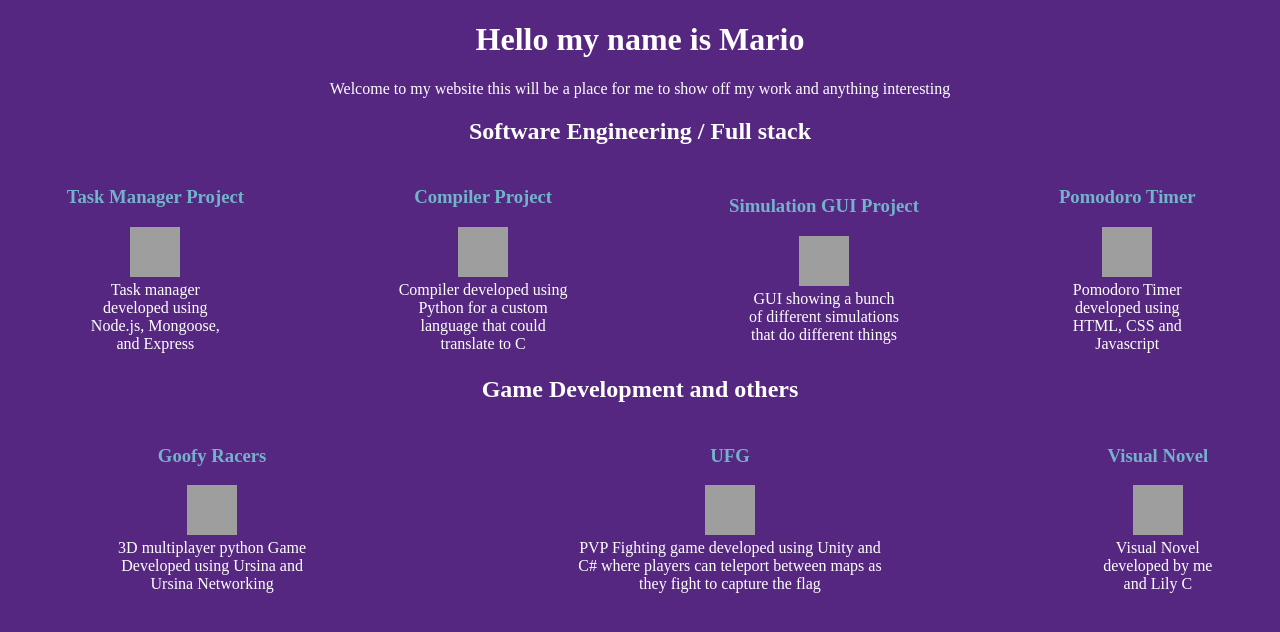
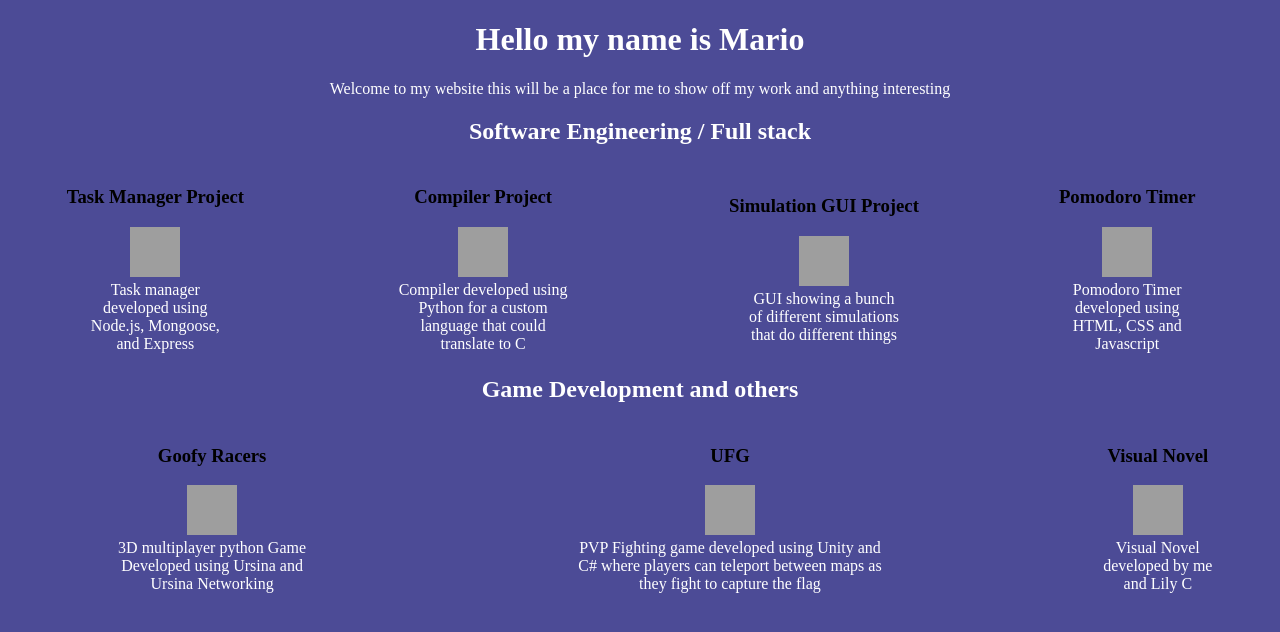
Before and after one commit to MarioVquero/marios-website, a plain HTML site: page index.html in a window 1280 px wide. Drawn offline with Linux system fonts and the light colour scheme; grey boxes are pictures that could not be loaded.

Commit message:
colors changed

```diff
--- a/style.css
+++ b/style.css
@@ -1,6 +1,6 @@
 body{
     text-align: center;
-    background-color: rgba(86, 39, 129) ;
+    background-color: rgba(40, 39, 129, 0.831) ;
 
     color: white;
 }
@@ -16,7 +16,7 @@ img {
 }
 
 h3 {
-    color: rgb(115, 178, 203);
+    color: rgb(0, 0, 0);
 
 }
 
```
